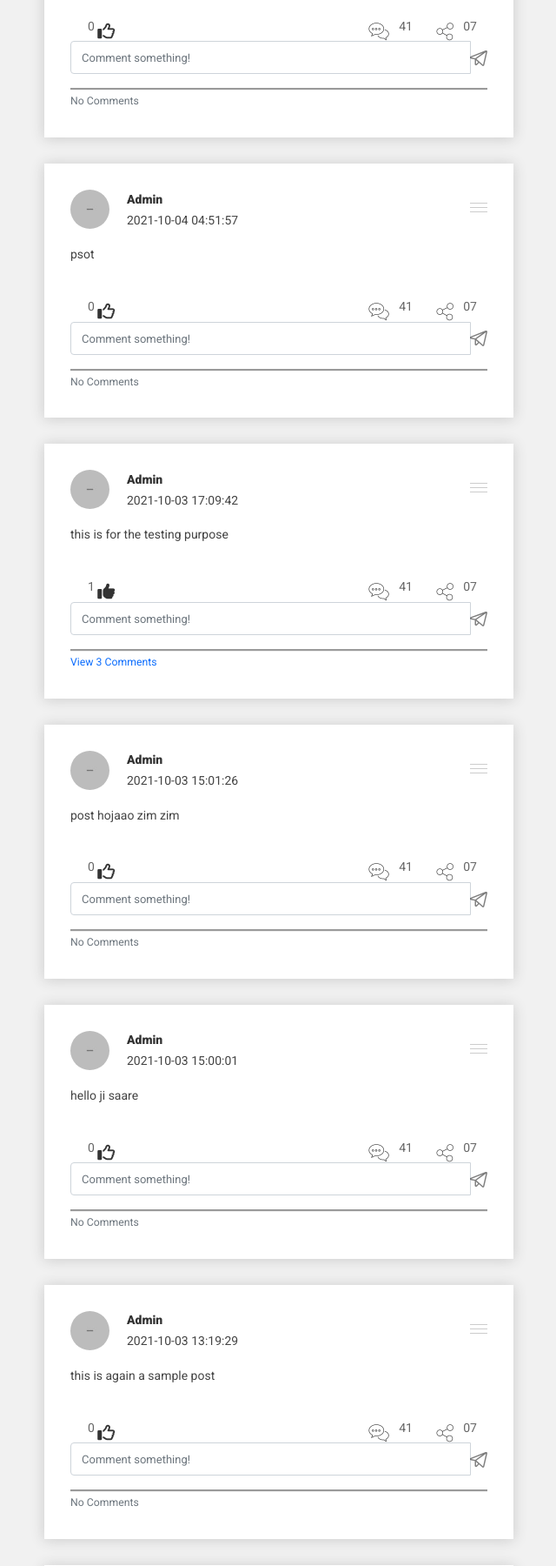
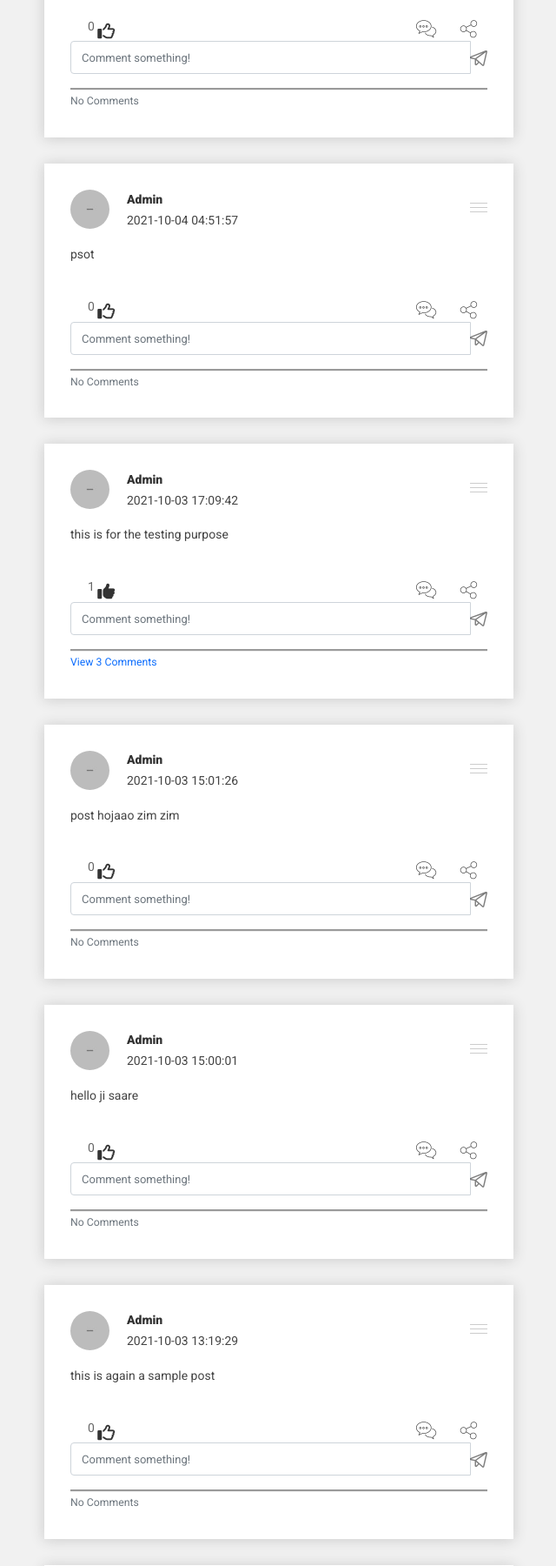
Before and after one commit to anandhu-eng/webdez, a Flask app: page / in a window 1280 px wide. Shown: the part 689-2489 px from the top of the page at 87% size, without its empty margins (319-959 px from the left). Run offline with Flask 2, Linux system fonts and the light colour scheme; a user stored in the database is signed in; data comes from the database, SQL or seed files in the repository; some libraries are stand-ins or nearby versions; some web fonts are replaced.

Commit message:
Update index.html

```diff
--- a/website/templates/index.html
+++ b/website/templates/index.html
@@ -245,13 +245,11 @@
                                         <li>
                                             <button class="post-comment">
                                                 <i class="bi bi-chat-bubble"></i>
-                                                <span>41</span>
                                             </button>
                                         </li>
                                         <li>
                                             <button class="post-share">
                                                 <i class="bi bi-share"></i>
-                                                <span>07</span>
                                             </button>
                                         </li>
                                     </ul>
```
